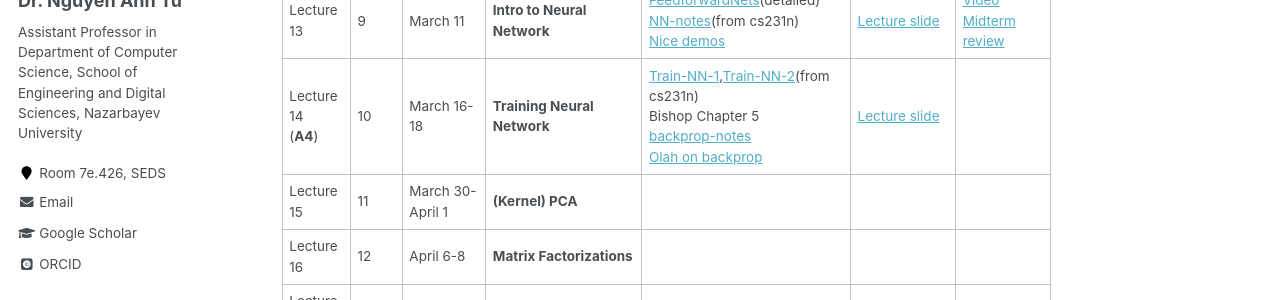
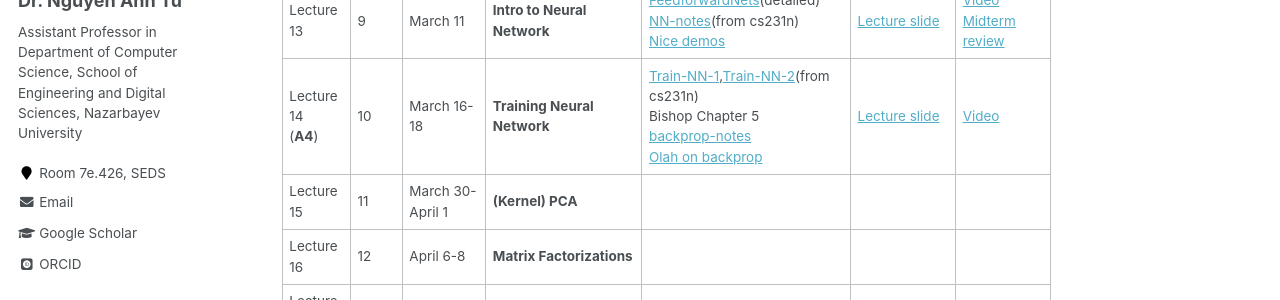
Before and after one commit to tunguyen87/seds-ml, a Jekyll site: the page built from _pages/Lecture.md, in a window 1280 px wide and 900 px high, scrolled down 1306 px. Shown: the part 283-583 px from the top of the window. Built offline with Jekyll 4.4.1, drawn with Linux system fonts in a browser that asks for light colours; some web fonts are replaced.

Commit message:
Update Lecture.md

```diff
--- a/_pages/Lecture.md
+++ b/_pages/Lecture.md
@@ -33,7 +33,7 @@ Last day of classes: April 23
 | No Lecture   |   8   |March 2-4    | **Midterm**                      |  [ML cheatsheet](https://stanford.edu/~shervine/teaching/cs-229/cheatsheet-machine-learning-tips-and-tricks)                  |          |              |
 | Lecture 12   |   9   |March 9    |     **Kernels**      |   Bishop Chapter 6.1-2 <br> MLAPP: chap 14 <br> [Kernel_example](https://drive.google.com/file/d/1yAp-JK0rBR60ZxnwjAPQ_oPyb2ozwPhs/view?usp=sharing) <br>[Kernel-paper](https://drive.google.com/file/d/1QL2UANVPWZwBxrUolwEhJBeQs37BP0W5/view?usp=sharing) <br>[Kernel-book](https://drive.google.com/file/d/14K-2sYYx4K958dicNLXIa9SyF-2aUh_u/view?usp=sharing)        |  [Lecture slide](https://drive.google.com/file/d/1Rcyaecdv3GFeorqZJDVV0z9iaSDl-b4H/view?usp=sharing)   |  [Video](https://youtu.be/Am6J7Dv0KsE)     |
 | Lecture 13   |   9   |March 11    |   **Intro to Neural Network**  | [FeedforwardNets](https://www.deeplearningbook.org/contents/mlp.html)(detailed) <br> [NN-notes](https://cs231n.github.io/neural-networks-1/)(from cs231n) <br>[Nice demos](https://cs.stanford.edu/people/karpathy/convnetjs/) | [Lecture slide](https://drive.google.com/file/d/1cHpfMliMAFmKarGZOmyHHMKhzXNLEU8v/view?usp=sharing)   |  [Video](https://youtu.be/7T6P88BIc6U)  <br>[Midterm review](https://drive.google.com/file/d/1-F3ohVZD9ABahVmm5wDbkrLn785IuGmN/view?usp=sharing)   |
-| Lecture 14<br>(**A4**)   |   10  |March 16-18    |  **Training Neural Network**      | [Train-NN-1](https://cs231n.github.io/neural-networks-2/),[Train-NN-2](https://cs231n.github.io/neural-networks-3/)(from cs231n) <br>  Bishop Chapter 5 <br>[backprop-notes](https://cs231n.github.io/optimization-2/) <br>[Olah on backprop](http://colah.github.io/posts/2015-08-Backprop/)    |  [Lecture slide](https://drive.google.com/file/d/1k2MTbTL62wEml8RRiifj-X2QkRgF55B1/view?usp=sharing)   |              |
+| Lecture 14<br>(**A4**)   |   10  |March 16-18    |  **Training Neural Network**      | [Train-NN-1](https://cs231n.github.io/neural-networks-2/),[Train-NN-2](https://cs231n.github.io/neural-networks-3/)(from cs231n) <br>  Bishop Chapter 5 <br>[backprop-notes](https://cs231n.github.io/optimization-2/) <br>[Olah on backprop](http://colah.github.io/posts/2015-08-Backprop/)    |  [Lecture slide](https://drive.google.com/file/d/1Yc4xBIXPqSPFn4yRYigyYgGPEKIjR2tA/view?usp=sharing)   |  [Video](https://youtu.be/1aU3eobzuq4)    |
 | Lecture 15   |   11  |March 30-April 1  |    **(Kernel) PCA**                  |                    |          |              |
 | Lecture 16   |   12   |April 6-8    |   **Matrix Factorizations**                    |                    |          |              |
 | Lecture 17<br>(**A5**)   |   13   |April 13-15  |   **Clustering**                    |                    |          |              |
```
